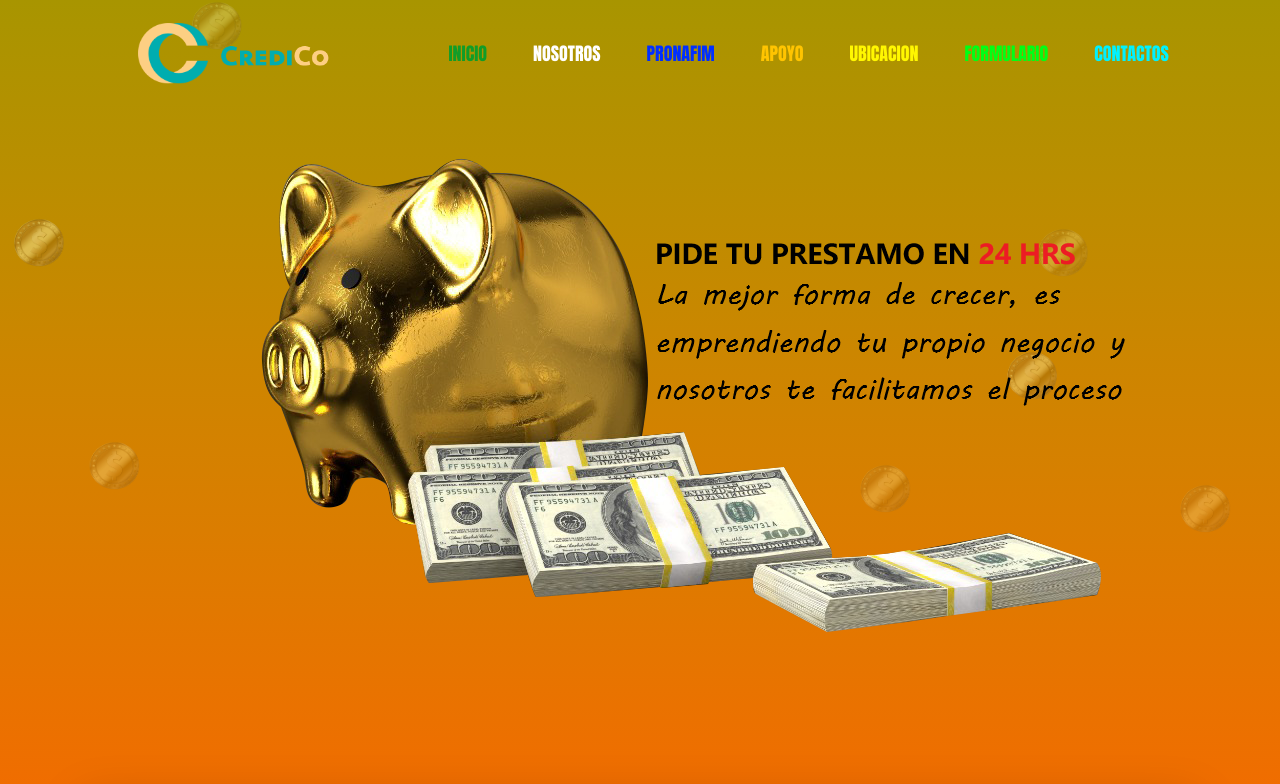
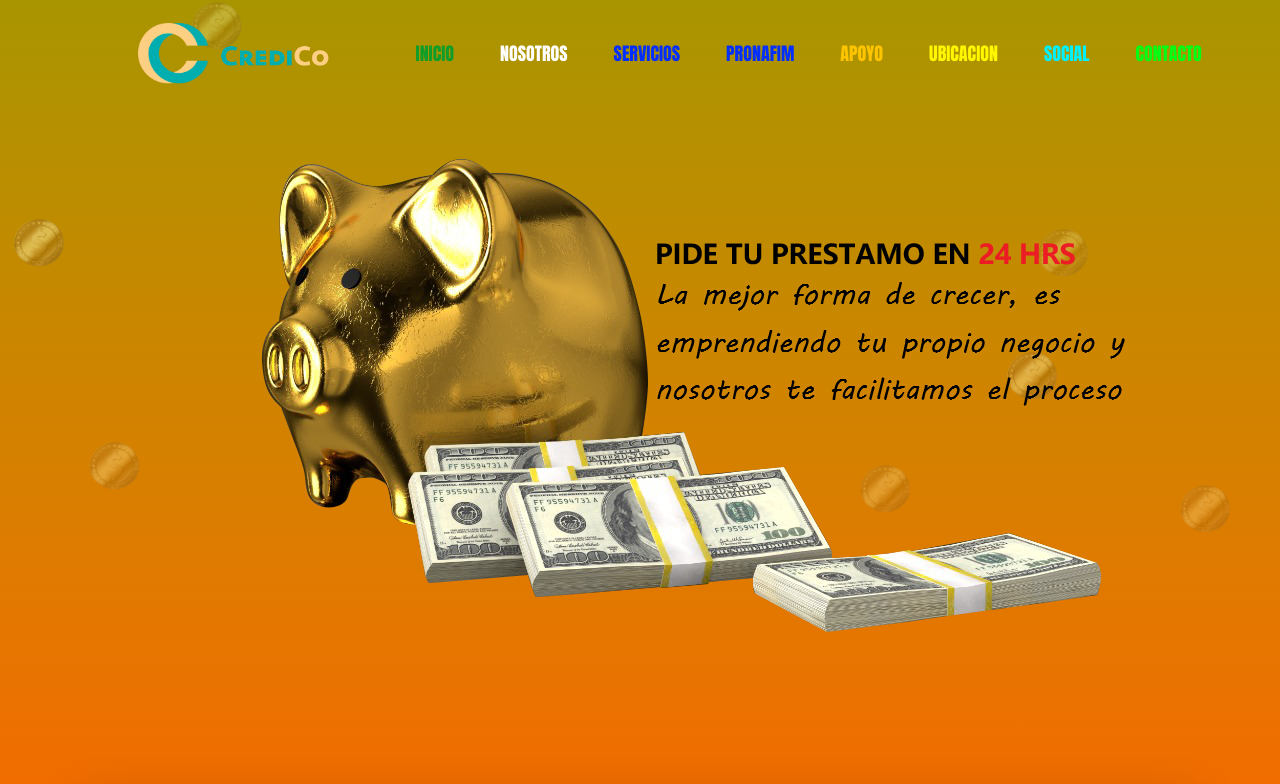
Before and after one commit to Rodrigo1397/CREDICO, a plain HTML site: page index.html in a window 1280 px wide. Shown: the top 784 px of the page. Drawn offline with nearby package versions, Linux system fonts and the light colour scheme; files whose address does not match are found by name.

Commit message:
miguelll

```diff
--- a/index.html
+++ b/index.html
@@ -36,6 +36,9 @@
               <a href="#nosotros" class="nav-link active col-barra1" href="#">NOSOTROS</a>
             </li>
             <li class="nav-item">
+              <a href="#servicios" class="nav-link active col-barra2" href="#">SERVICIOS</a>
+            </li>
+            <li class="nav-item">
               <a href="#pronafim" class="nav-link active col-barra2" href="#">PRONAFIM</a>
             </li>
             <li class="nav-item">
@@ -45,12 +48,11 @@
               <a href="#ubicacion" class="nav-link active col-barra4" href="#">UBICACION</a>
             </li>
             <li class="nav-item">
-              <a href="#formulario" class="nav-link active col-barra5" href="#">FORMULARIO</a>
+              <a href="#social" class="nav-link active col-barra6" href="#">SOCIAL</a>
             </li>
             <li class="nav-item">
-              <a href="#contacto" class="nav-link active col-barra6" href="#">CONTACTOS</a>
+              <a href="#contacto" class="nav-link active col-barra5" href="#">CONTACTO</a>
             </li>
-
           </ul>
         </div>
       </div>
@@ -192,11 +194,7 @@
 
 
         <!-- P R E S T A C I O N E S  -->
-<<<<<<< HEAD
-<section class="pronafim-area mt-" id="pronafim">
-=======
 <section class="pronafim-area mb-5" id="pronafim">
->>>>>>> d6c373b21706eb96242eb12a541aed9810f123ca
 <div class="container">
   <div class="row">
   <div class="centrar col-12 col-lg-6">
```
